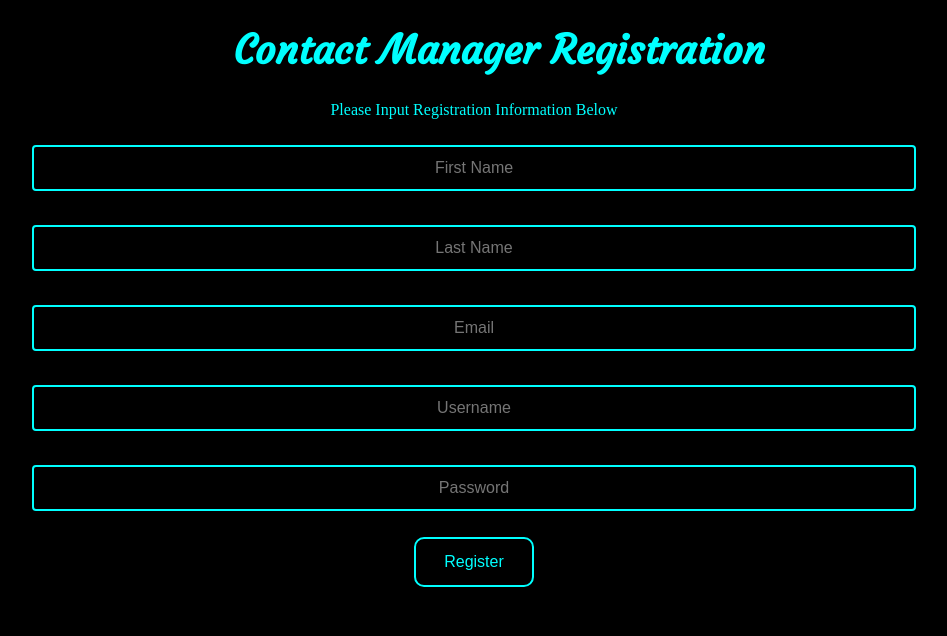
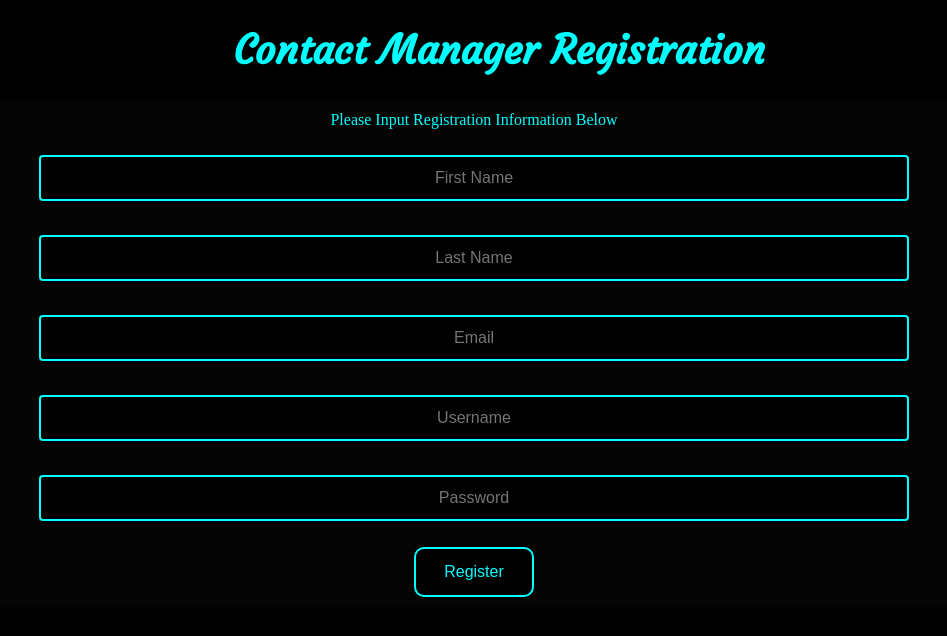
Before and after one commit to BunnyCorruption/contact-manager, a PHP site: page /register.html in a window 1280 px wide. Shown: the top 636 px of the page, without its empty margins (166-1113 px from the left). Run offline with PHP 8.4, Linux system fonts and the light colour scheme; some web fonts are replaced.

Commit message:
added background to loginDiv and registrationDiv(changed this name)

```diff
--- a/html/css/styles.css
+++ b/html/css/styles.css
@@ -21,6 +21,11 @@ body {
     margin: 2% 2%;
     font-family: Courgette, serif;
     color: aqua;
+}
+
+#loginDiv, #registrationDiv {
+    padding: 10px;
+    background-color: rgba(45, 45, 45, 0.1);
 }
 
 .btn {
--- a/html/register.html
+++ b/html/register.html
@@ -14,7 +14,7 @@
 </head>
 <body>
     <h1 id="regTitle">Contact Manager Registration</h1>
-    <div id="registration">
+    <div id="registrationDiv">
         <span id="innerTitle">Please Input Registration Information Below</span><br><br>
         <input id=regFirstName type="text" placeholder="First Name"><br><br>
         <input id=regLastName type="text" placeholder="Last Name"><br><br>
```
